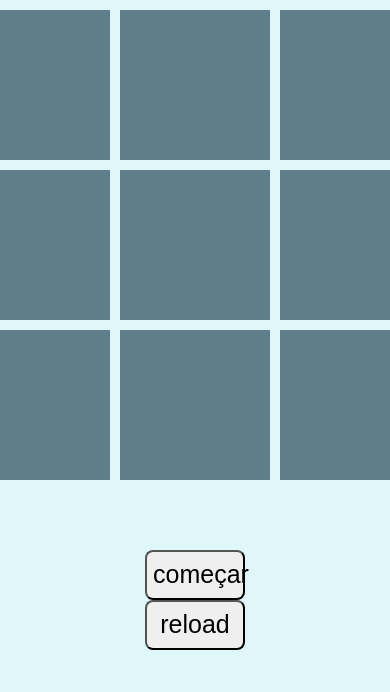
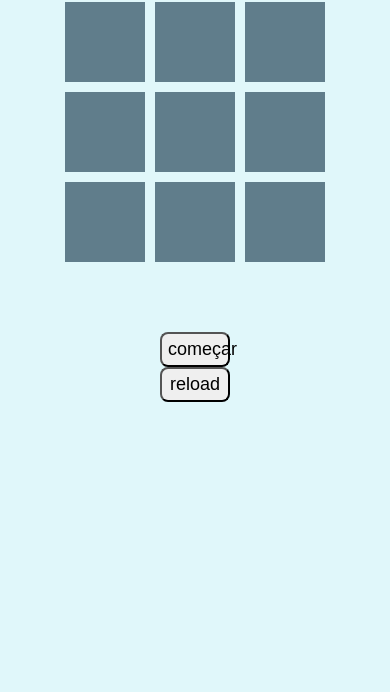
Before and after one commit to HenriquePedro2905/Jogo_da_velha, a plain HTML site: page index.html in a window 390 px wide. Shown: the part 152-844 px from the top of the page. Drawn offline with Linux system fonts and the light colour scheme.

Commit message:
adaptando para cell

```diff
--- a/style.css
+++ b/style.css
@@ -1,5 +1,7 @@
 body{
     background-color: #E0F7FA;
+    margin: 0;
+    padding: 0;
 }
 
 #jogador{
@@ -60,3 +62,57 @@ button{
     width: 100px;
     height: 50px;
 }
+
+@media (max-width: 768px) {
+    .board {
+        grid-template-columns: repeat(3, 100px);
+        grid-template-rows: repeat(3, 100px);
+    }
+
+    .cell {
+        width: 100px;
+        height: 100px;
+        font-size: 70px;
+    }
+
+    .message {
+        font-size: 30px;
+    }
+
+    #score {
+        font-size: 1.2em;
+    }
+
+    button {
+        font-size: 20px;
+        width: 80px;
+        height: 40px;
+    }
+}
+
+@media (max-width: 480px) {
+    .board {
+        grid-template-columns: repeat(3, 80px);
+        grid-template-rows: repeat(3, 80px);
+    }
+
+    .cell {
+        width: 80px;
+        height: 80px;
+        font-size: 50px;
+    }
+
+    .message {
+        font-size: 20px;
+    }
+
+    #score {
+        font-size: 1em;
+    }
+
+    button {
+        font-size: 18px;
+        width: 70px;
+        height: 35px;
+    }
+}
```
